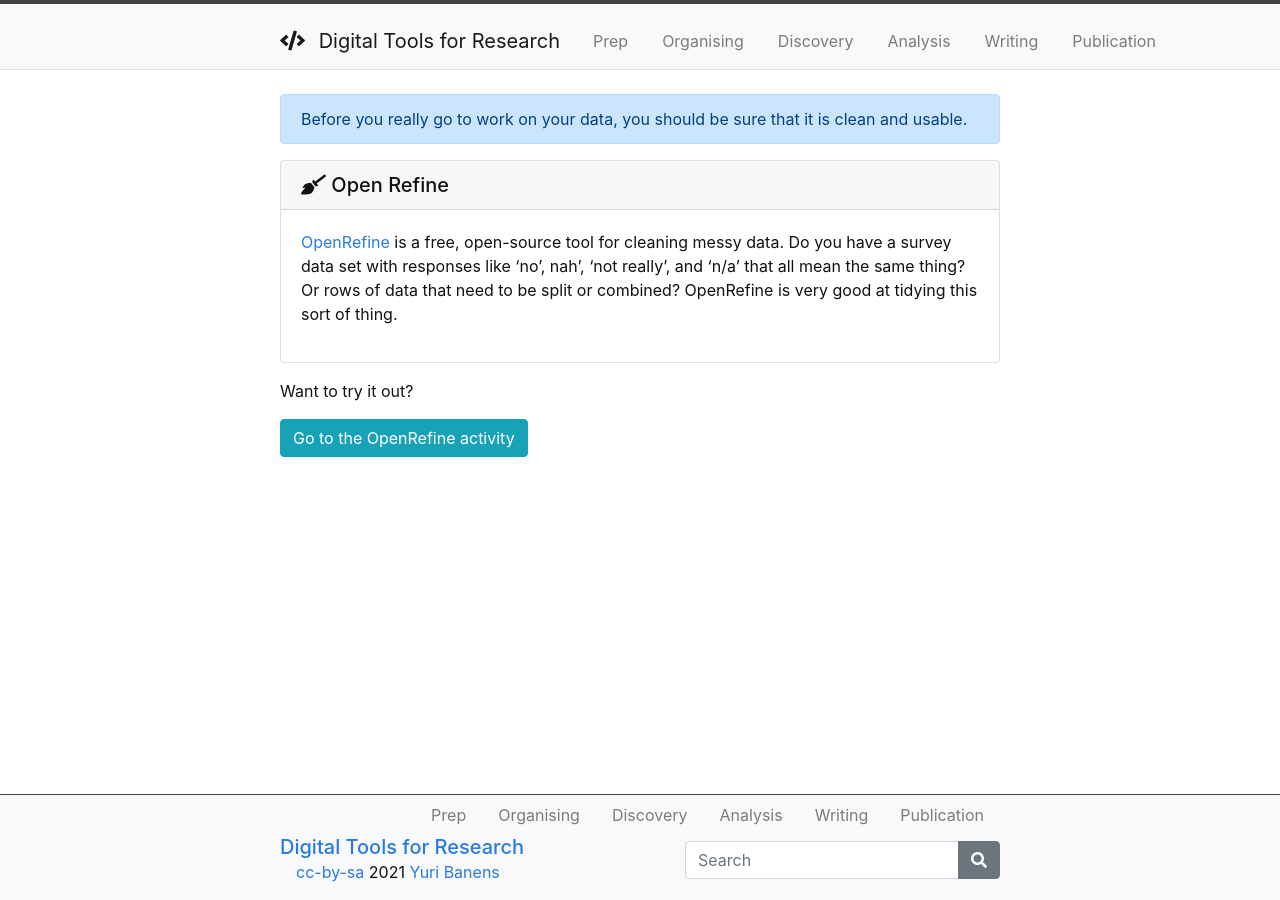
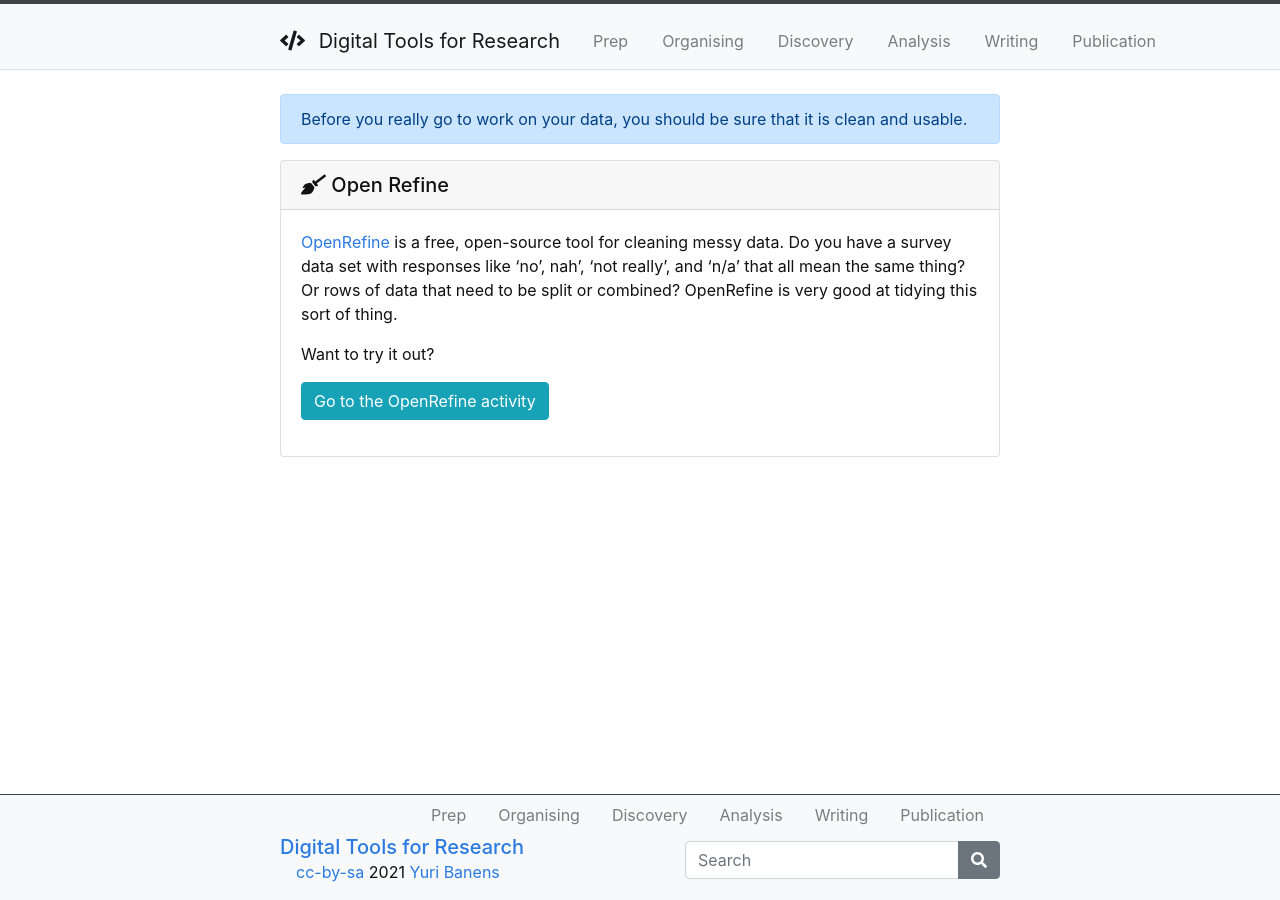
Before and after one commit to GriffithUniLibrary/digital-tools-modular, a Jekyll site: the page built from content/3-analysis-cleanup.md, in a window 1280 px wide. Built offline with Jekyll 4.4.1, drawn with Linux system fonts in a browser that asks for light colours; our own code applies the rules of GitHub Pages for plain Markdown files.

Commit message:
want to try it out?

```diff
--- a/content/3-analysis-cleanup.md
+++ b/content/3-analysis-cleanup.md
@@ -2,10 +2,11 @@
 
 {% capture text %}
 [OpenRefine](https://openrefine.org/) is a free, open-source tool for cleaning messy data. Do you have a survey data set with responses like 'no', nah', 'not really', and 'n/a' that all mean the same thing? Or rows of data that need to be split or combined? OpenRefine is very good at tidying this sort of thing.
-{% endcapture %}
-
-{% include card.html header="<i class='fas fa-broom'></i> Open Refine" text=text %}
 
 Want to try it out?
 
 {% include button.html text="Go to the OpenRefine activity" link="activity-openrefine.html" color="info" %}
+
+{% endcapture %}
+
+{% include card.html header="<i class='fas fa-broom'></i> Open Refine" text=text %}
```
